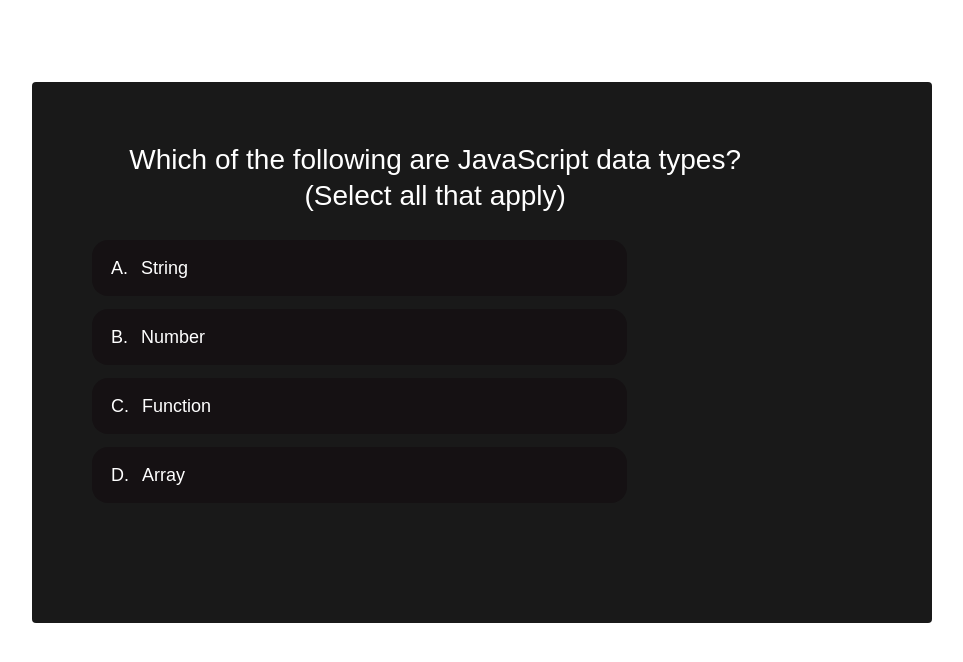
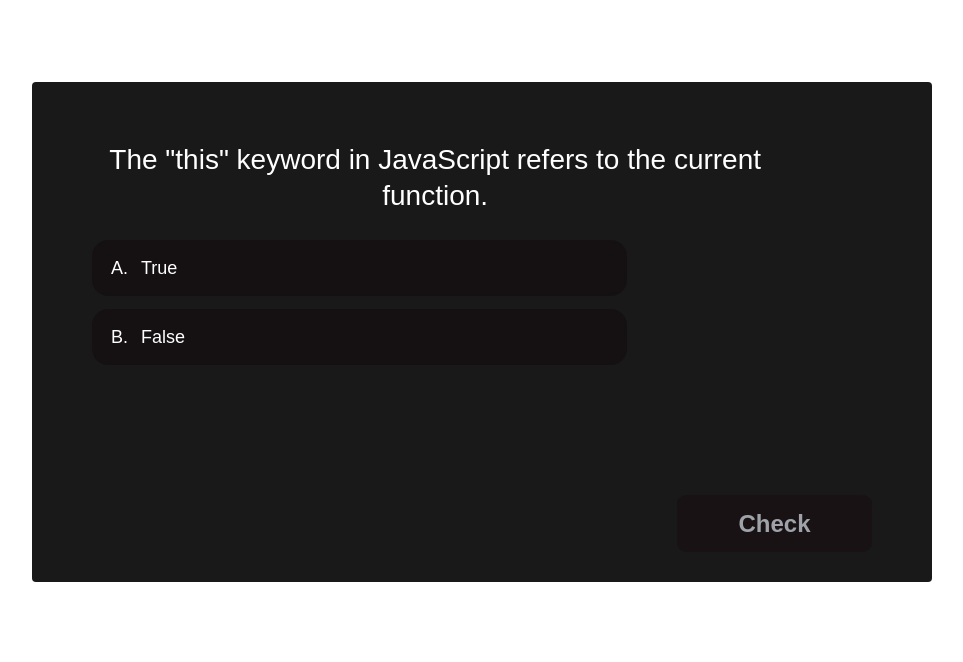
Before and after one commit to baloghb0110/quiz-app, a React (Vite) app: page / in a window 1280 px wide. Both pictures are taken after a click on the button "Continue". Shown: the top 662 px of the page, without its empty margins (158-1121 px from the left). Built offline with nearby package versions, Linux system fonts and the light colour scheme; a web font is replaced by a local one.

Commit message:
implementing question selector

```diff
--- a/src/components/questionScreen/answer/answer.jsx
+++ b/src/components/questionScreen/answer/answer.jsx
@@ -45,14 +45,14 @@
   const label = String.fromCharCode(65 + index)
 
   return (
-    <AnswerStyle key={index}>
+    <AnswerStyle key={index} highlightAnswer={selectedAnswer.includes(choice)}>
       <AnswerLabel>
         <ChoiceLabel>{label}.</ChoiceLabel>
         <input
           name={choice}
           // radio is for checked one option and checkbox is for checked multiple options
           type={type === 'MAQs' ? 'checkbox' : 'radio'}
-          checked={selectedAnswer && selectedAnswer.includes(choice)}
+          checked={selectedAnswer.includes(choice)}
           onChange={onChange}
         />
         {choice}
--- /dev/null
+++ b/src/components/questionScreen/header/index.jsx
@@ -0,0 +1,39 @@
+/* eslint-disable no-unused-vars */
+/* eslint-disable react/prop-types */
+import styled from 'styled-components'
+
+import { Flex } from '../../../style/Global'
+import { device } from '../../../style/BreakPoints'
+import { HighlightedText } from '../../../style/Global'
+
+const ResultOverviewStyle = styled.div`
+  text-align: center;
+  margin-bottom: 70px;
+  justify-content: center;
+  @media ${device.md} {
+    margin-bottom: 30px;
+  }
+  p {
+    margin-top: 15px;
+    font-weight: 500;
+    font-size: 18px;
+  }
+`
+const QuizHeader = ({ answer, goodanswer }) => {
+  return (
+    <Flex $gap="6px" center>
+      <ResultOverviewStyle>
+        <p>
+          Your answer:{' '}
+          <HighlightedText> {answer} </HighlightedText>{' '}
+
+        </p>
+        <p>
+          Good answer:<HighlightedText> {goodanswer}</HighlightedText>
+        </p>
+      </ResultOverviewStyle>
+    </Flex>
+  )
+}
+
+export default QuizHeader
--- a/src/components/questionScreen/index.jsx
+++ b/src/components/questionScreen/index.jsx
@@ -7,6 +7,7 @@
 import { device } from '../../style/BreakPoints'
 
 import Question from './question/question'
+import QuizHeader from './header'
 
 import { useQuiz } from '../../context/QuizeContext'
 import { ScreenTypes } from '../../types'
@@ -52,37 +53,59 @@
 const QuestionScreen = () => {
   const [activeQuestion, setActiveQuestion] = useState(0)
   const [selectedAnswer, setSelectedAnswer] = useState([])
-  const [showResultModal, setShowResultModal] = useState(false)
+  const [checked, setChecked] = useState(false)
+  const [isCorrect, setIsCorrect] = useState(false)
 
   const {
     questions,
-    quizDetails,
-    result,
     setResult,
     setCurrentScreen,
   } = useQuiz()
 
   const currentQuestion = questions[activeQuestion]
 
-  const { question, type, choices, code, image, correctAnswers } = {
-    question:
-      'Which of the following are JavaScript data types? (Select all that apply)',
-    choices: ['String', 'Number', 'Function', 'Array'],
-    type: 'MCQs',
-    correctAnswers: ['String'],
-    score: 10,
-  }
+  const { question, type, choices, code, image, correctAnswers } = currentQuestion
+
 
   const handleAnswerSelection = (e) => {
+    if(!checked){
     const { name, checked } = e.target
       if (checked) {
         setSelectedAnswer([name])
       }
+    }
   }
+
+  const onClickNext = () => {
+    if (activeQuestion !== questions.length - 1) {
+      setActiveQuestion((prev) => prev + 1)
+      setChecked(false)
+    }
+    setSelectedAnswer([])
+  }
+
+  const onClickCheck = () => {
+    const isMatch =
+    selectedAnswer.length === correctAnswers.length &&
+    selectedAnswer.every((answer) => correctAnswers.includes(answer))
+
+    setChecked(true)
+
+    if(isMatch){
+      setIsCorrect(true)
+    }else{
+      setIsCorrect(false)
+    }
+  }
+
 
   return (
     <PageCenter>
-      <QuizContainer selectedanswer={selectedAnswer.length > 0}>
+      <QuizContainer selectedAnswer={selectedAnswer.length > 0}>
+        { checked && <QuizHeader
+          answer={selectedAnswer}
+          goodanswer={correctAnswers}
+        />}
         <Question
             question={question}
             code={code}
@@ -90,8 +113,26 @@
             choices={choices}
             type={type}
             handleAnswerSelection={handleAnswerSelection}
-            selectedanswer={selectedAnswer}
+            selectedAnswer={selectedAnswer}
           />
+
+        <ButtonWrapper>
+          {checked ?
+            <Button
+              text={'Next'}
+              onClick={onClickNext}
+              disabled={selectedAnswer.length === 0}
+            />
+            :
+            <Button
+            text={'Check'}
+            onClick={onClickCheck}
+            disabled={selectedAnswer.length === 0}
+          />
+
+          }
+
+        </ButtonWrapper>
       </QuizContainer>
     </PageCenter>
   )
--- a/src/components/questionScreen/question/question.jsx
+++ b/src/components/questionScreen/question/question.jsx
@@ -43,7 +43,7 @@
     <>
     <QuestionContainer>
       <QuestionStyle>{question}</QuestionStyle>
-          {/* if question contains code snippet then show code */}
+
       <AnswersContainer>
         {choices.map((choice, index) => (
           <Answer
@@ -52,7 +52,7 @@
             key={index}
             onChange={(e) => handleAnswerSelection(e, index)}
             type={type}
-                selectedanswer={selectedAnswer}
+            selectedAnswer={selectedAnswer}
           />
         ))}
       </AnswersContainer>
--- a/src/context/QuizeProvider.jsx
+++ b/src/context/QuizeProvider.jsx
@@ -1,11 +1,12 @@
 // eslint-disable-next-line no-unused-vars
 import React, { useEffect, useState } from 'react';
 import { QuizContext } from './QuizeContext';
+import { quiz } from '../data/QuizQuestions';
 
 // eslint-disable-next-line react/prop-types
 const QuizProvider = ({ children }) => {
   const initialState = {
-    quizTopic: 'React',
+    quizTopic: 'Word',
     result: [],
     currentScreen: 'SplashScreen',
   };
@@ -14,7 +15,7 @@
   const [result, setResult] = useState(initialState.result);
   const [currentScreen, setCurrentScreen] = useState(initialState.currentScreen);
 
-  const [questions, setQuestions] = useState(0)
+  const [questions, setQuestions] = useState(quiz[initialState.quizTopic].questions)
 
 
   const selectQuizTopic = (topic) => {
--- /dev/null
+++ b/src/data/QuizQuestions/index.js
@@ -0,0 +1,5 @@
+import { javascript } from './javascript'
+
+export const quiz = {
+  Word: javascript,
+}
--- /dev/null
+++ b/src/data/QuizQuestions/javascript.js
@@ -0,0 +1,122 @@
+export const javascript = {
+  topic: 'Javascript',
+  level: 'Beginner',
+  totalQuestions: 14,
+  totalScore: 125,
+  totalTime: 240,
+  questions: [
+    {
+      question: 'The "this" keyword in JavaScript refers to the current function.',
+      choices: ['True', 'False'],
+      type: 'boolean',
+      correctAnswers: ['False'],
+      score: 5,
+    },
+    {
+      question:
+        'Which of the following are JavaScript data types? (Select all that apply)',
+      choices: ['String', 'Number', 'Function', 'Array'],
+      type: 'MAQs',
+      correctAnswers: ['String', 'Number', 'Array'],
+      score: 10,
+    },
+    {
+      question: 'Which operator is used for strict equality comparison in JavaScript?',
+      choices: ['==', '===', '=', '!='],
+      type: 'MCQs',
+      correctAnswers: ['==='],
+      score: 10,
+    },
+    {
+      question:
+        'Which of the following methods is used to add an element to the end of an array in JavaScript?',
+      choices: ['push()', 'pop()', 'shift()', 'unshift()'],
+      type: 'MCQs',
+      correctAnswers: ['push()'],
+      score: 10,
+    },
+    {
+      question: 'What is the value of x after executing the following code snippet?',
+      code: `let x = 5;
+x += 2;
+x *= 3;`,
+      choices: ['21', '25', '33', '35'],
+      type: 'MCQs',
+      correctAnswers: ['25'],
+      score: 10,
+    },
+    {
+      question: 'What is the output of the following code snippet?',
+      code: `console.log(typeof null);`,
+      choices: ['Object', 'Null', 'Undefined', 'NullObject'],
+      type: 'MCQs',
+      correctAnswers: ['Object'],
+      score: 10,
+    },
+    {
+      question: 'Which of the following is NOT a valid JavaScript variable name?',
+      choices: ['myVariable', '_variable', '123variable', '$variable'],
+      type: 'MCQs',
+      correctAnswers: ['123variable'],
+      score: 10,
+    },
+    {
+      question:
+        'Which of the following methods is used to remove the last element from an array in JavaScript?',
+      choices: ['push()', 'pop()', 'shift()', 'unshift()'],
+      type: 'MCQs',
+      correctAnswers: ['pop()'],
+      score: 10,
+    },
+    {
+      question: 'JavaScript is a case-sensitive language.',
+      choices: ['True', 'False'],
+      type: 'boolean',
+      correctAnswers: ['True'],
+      score: 5,
+    },
+    {
+      question: 'What is the output of the following code snippet?',
+      code: `console.log(2 + '2');`,
+      choices: ['4', '22', '24', "'22'"],
+      type: 'MCQs',
+      correctAnswers: ['22'],
+      score: 10,
+    },
+    {
+      question: 'Which of the following is NOT a JavaScript data type?',
+      choices: ['String', 'Boolean', 'Integer', 'Object'],
+      type: 'MCQs',
+      correctAnswers: ['Integer'],
+      score: 10,
+    },
+    {
+      question:
+        'Which of the following are valid JavaScript loop statements? (Select all that apply)',
+      choices: ['for', 'while', 'loop', 'do...while'],
+      type: 'MAQs',
+      correctAnswers: ['for', 'while', 'do...while'],
+      score: 10,
+    },
+    {
+      question: 'JavaScript is a statically typed language.',
+      choices: ['True', 'False'],
+      type: 'boolean',
+      correctAnswers: ['False'],
+      score: 5,
+    },
+    {
+      question:
+        'Which of the following is a valid way to comment a single line in JavaScript?',
+      choices: [
+        '// This is a comment',
+        '/* This is a comment */',
+        '<!-- This is a comment -->',
+        '# This is a comment',
+      ],
+      type: 'MCQs',
+      correctAnswers: ['// This is a comment'],
+      score: 10,
+    },
+  ],
+}
--- a/src/style/Global.js
+++ b/src/style/Global.js
@@ -113,3 +113,8 @@
   width: ${(props) =>
     typeof props.width === 'string' ? props.width : `${props.width}px`};
 `;
+
+export const HighlightedText = styled.span`
+  color: ${({ themeText, theme }) =>
+    themeText ? theme.colors.themeText : theme.colors.themeColor};
+`
```
Lines whose indentation alone changed are shown as unchanged.
